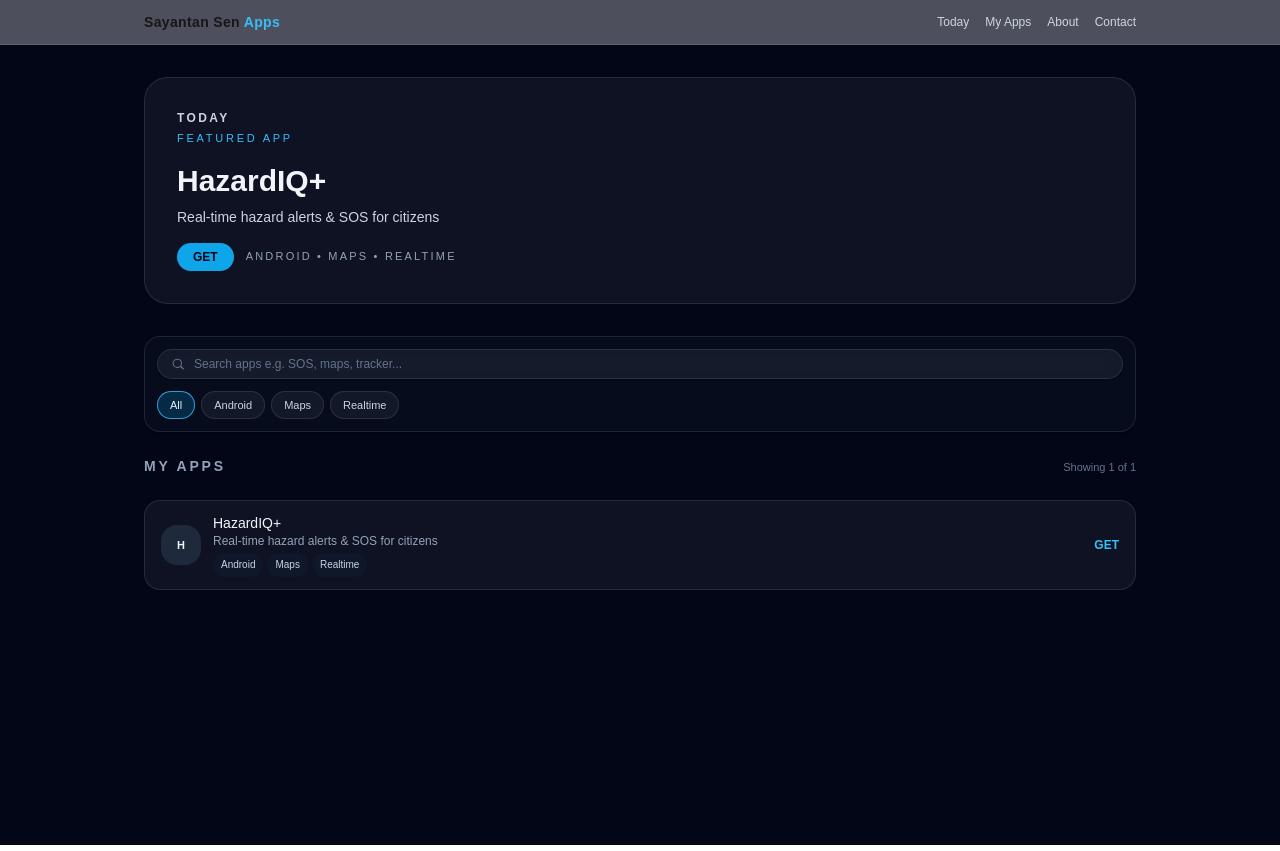
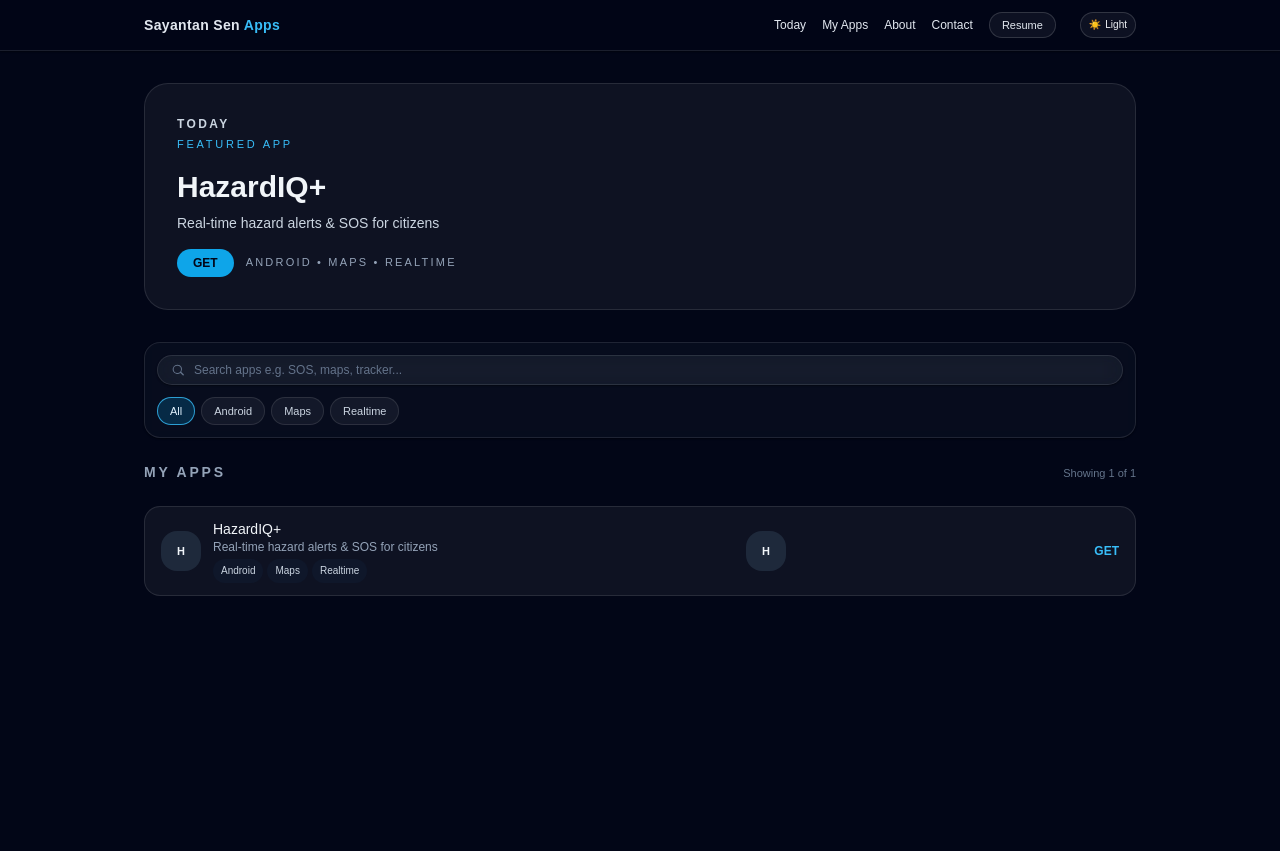
Before and after one commit to sayanos-06/MyPortfolio, a Next.js app: page / in a window 1280 px wide. Built offline with nearby package versions, Linux system fonts and the light colour scheme.

Commit message:
Added theme and resume

```diff
--- a/src/app/apps/[slug]/page.tsx
+++ b/src/app/apps/[slug]/page.tsx
@@ -3,6 +3,7 @@
 import { useParams } from "next/navigation";
 import { APPS } from "@/data/apps";
 import ScreenCarousel from "@/components/ScreenCarousel";
+import { motion } from "framer-motion";
 
 export default function AppPage() {
   // useParams reads the slug from the URL on the client
@@ -32,10 +33,16 @@ export default function AppPage() {
       <section className="mx-auto max-w-5xl px-4 py-10 space-y-8">
         {/* Header */}
         <header className="flex flex-col gap-4 sm:flex-row sm:items-center sm:justify-between">
-          <div className="flex items-center gap-4">
-            <div className="flex h-14 w-14 items-center justify-center rounded-3xl bg-slate-800 text-lg font-semibold">
+          <motion.div
+            layoutId={`card-${app.slug}`}
+            className="flex items-center gap-4"
+          >
+            <motion.div
+              layoutId={`icon-${app.slug}`}
+              className="flex h-14 w-14 items-center justify-center rounded-3xl bg-slate-800 text-lg font-semibold"
+            >
               {app.name.charAt(0)}
-            </div>
+            </motion.div>
             <div>
               <h1 className="text-2xl font-semibold">{app.name}</h1>
               <p className="text-sm text-slate-400">{app.subtitle}</p>
@@ -48,7 +55,7 @@ export default function AppPage() {
                 </div>
               )}
             </div>
-          </div>
+          </motion.div>
 
           <div className="flex flex-wrap items-center gap-3">
             {app.linkPlayStore || app.linkApk || app.linkGitHub ? (
--- a/src/app/layout.tsx
+++ b/src/app/layout.tsx
@@ -1,5 +1,6 @@
 import type { Metadata } from "next";
 import { Geist, Geist_Mono } from "next/font/google";
+import { ToastProvider } from "@/components/ToastProvider";
 import "./globals.css";
 import NavBar from "@/components/NavBar";
 import PageTransition from "@/components/PageTransition";
@@ -15,8 +16,8 @@ const geistMono = Geist_Mono({
 });
 
 export const metadata: Metadata = {
-  title: "Create Next App",
-  description: "Generated by create next app",
+  title: "Sayantan Sen Apps",
+  description: "App Store style portfolio",
 };
 
 export default function RootLayout({
@@ -26,9 +27,11 @@ export default function RootLayout({
 }>) {
   return (
     <html lang="en">
-      <body className={`${geistSans.variable} ${geistMono.variable}`}>
-        <NavBar />
-        <PageTransition>{children}</PageTransition>
+      <body className="bg-slate-950 text-slate-100 dark:bg-slate-50 dark:text-slate-900">
+        <ToastProvider>
+          <NavBar />
+          <PageTransition>{children}</PageTransition>
+        </ToastProvider>
       </body>
     </html>
   );
--- a/src/components/AppCard.tsx
+++ b/src/components/AppCard.tsx
@@ -3,14 +3,18 @@
 import { motion } from "framer-motion";
 import Link from "next/link";
 import { AppItem } from "@/data/apps";
+import { useToast } from "@/components/ToastProvider";
 
 type AppCardProps = {
   app: AppItem;
 };
 
 export default function AppCard({ app }: AppCardProps) {
+const { showToast } = useToast();
+
   return (
     <motion.div
+      layoutId={`card-${app.slug}`}
       whileHover={{ y: -4, scale: 1.01 }}
       whileTap={{ scale: 0.98 }}
       transition={{ duration: 0.15 }}
@@ -41,11 +45,26 @@ export default function AppCard({ app }: AppCardProps) {
             </div>
           </div>
         </div>
-
+        <div className="flex items-center gap-3">
+          <motion.div
+            layoutId={`icon-${app.slug}`}
+            className="flex h-10 w-10 items-center justify-center rounded-2xl bg-slate-800 text-[11px] font-semibold"
+          >
+            {app.name.charAt(0)}
+          </motion.div>
+          {/* text ... */}
+        </div>
         {/* For now this is just text, no click handler needed */}
-        <span className="text-xs font-semibold text-sky-400">
+        <button
+          type="button"
+          onClick={(e) => {
+            e.preventDefault(); // stop navigation for GET button
+            showToast(`Opening details for ${app.name}…`);
+          }}
+          className="text-xs font-semibold text-sky-400 hover:text-sky-300"
+        >
           GET
-        </span>
+        </button>
       </Link>
     </motion.div>
   );
--- a/src/components/NavBar.tsx
+++ b/src/components/NavBar.tsx
@@ -1,17 +1,121 @@
-export default function Navbar() {
+"use client";
+
+import Link from "next/link";
+import { useEffect, useState } from "react";
+
+const THEME_KEY = "portfolio-theme";
+
+function getInitialTheme(): "light" | "dark" {
+  if (typeof window === "undefined") return "dark";
+  const stored = window.localStorage.getItem(THEME_KEY);
+  if (stored === "light" || stored === "dark") return stored;
+
+  // follow system preference first time
+  const prefersDark = window.matchMedia("(prefers-color-scheme: dark)").matches;
+  return prefersDark ? "dark" : "light";
+}
+
+export default function NavBar() {
+  const [theme, setTheme] = useState<"light" | "dark">("dark");
+  const [showResume, setShowResume] = useState(false);
+
+  // sync with document + localStorage
+  useEffect(() => {
+    const initial = getInitialTheme();
+    setTheme(initial);
+  }, []);
+
+  useEffect(() => {
+    if (typeof document === "undefined") return;
+    const root = document.documentElement;
+    if (theme === "dark") {
+      root.classList.add("dark");
+    } else {
+      root.classList.remove("dark");
+    }
+    window.localStorage.setItem(THEME_KEY, theme);
+  }, [theme]);
+
+  const toggleTheme = () =>
+    setTheme((prev) => (prev === "dark" ? "light" : "dark"));
+
   return (
-    <header className="sticky top-0 z-20 border-b border-white/10 bg-slate-950/70 backdrop-blur">
-      <div className="mx-auto flex max-w-5xl items-center justify-between px-4 py-3">
-        <span className="text-sm font-semibold tracking-wide">
-          Sayantan Sen<span className="text-sky-400"> Apps</span>
-        </span>
-        <nav className="flex gap-4 text-xs text-slate-300">
-          <button>Today</button>
-          <button>My Apps</button>
-          <button>About</button>
-          <button>Contact</button>
-        </nav>
-      </div>
-    </header>
+    <>
+      <header className="sticky top-0 z-30 border-b border-white/10 bg-slate-950/70 text-xs text-slate-200 shadow-sm shadow-black/40 backdrop-blur dark:bg-slate-50/70 dark:text-slate-900">
+        <div className="mx-auto flex max-w-5xl items-center justify-between px-4 py-3">
+          <Link href="/" className="text-sm font-semibold tracking-wide">
+            Sayantan Sen <span className="text-sky-400">Apps</span>
+          </Link>
+
+          <nav className="flex items-center gap-4">
+            <button className="hover:underline">Today</button>
+            <button className="hover:underline">My Apps</button>
+            <button className="hover:underline">About</button>
+            <button className="hover:underline">Contact</button>
+            <button
+              type="button"
+              onClick={() => setShowResume(true)}
+              className="rounded-full border border-white/15 bg-white/5 px-3 py-1 text-[11px] font-medium hover:bg-white/10 dark:border-slate-300/70 dark:bg-white/80 dark:text-slate-900 dark:hover:bg-white"
+            >
+              Resume
+            </button>
+
+
+            {/* Theme toggle */}
+            <button
+              type="button"
+              onClick={toggleTheme}
+              className="ml-2 flex items-center gap-1 rounded-full border border-white/15 bg-white/5 px-2 py-1 text-[10px] font-medium text-slate-100 hover:bg-white/10 dark:border-slate-300/70 dark:bg-white/80 dark:text-slate-900 dark:hover:bg-white"
+            >
+              <span aria-hidden="true">
+                {theme === "dark" ? "🌙" : "☀️"}
+              </span>
+              <span>{theme === "dark" ? "Dark" : "Light"}</span>
+            </button>
+          </nav>
+        </div>
+      </header>
+      {showResume && (
+        <div className="fixed inset-0 z-50 flex items-center justify-center bg-black/60 backdrop-blur-sm">
+          <div className="max-w-sm rounded-3xl border border-white/10 bg-slate-950/95 p-5 text-xs text-slate-100 shadow-xl dark:bg-white dark:text-slate-900">
+            <div className="mb-3 flex items-start justify-between gap-3">
+              <div>
+                <h2 className="text-sm font-semibold">
+                  Resume – Sayantan Sen
+                </h2>
+                <p className="mt-1 text-[11px] text-slate-400 dark:text-slate-600">
+                  Download or view my resume as a PDF.
+                </p>
+              </div>
+              <button
+                type="button"
+                onClick={() => setShowResume(false)}
+                className="rounded-full bg-white/10 px-2 py-1 text-[11px] hover:bg-white/20 dark:bg-slate-200/80 dark:hover:bg-slate-200"
+              >
+                ✕
+              </button>
+            </div>
+
+            <div className="space-y-2">
+              <a
+                href="/resume.pdf"
+                target="_blank"
+                rel="noreferrer"
+                className="block w-full rounded-2xl bg-sky-500 px-3 py-2 text-center text-[11px] font-semibold text-slate-950 hover:bg-sky-400"
+              >
+                View Resume
+              </a>
+              <a
+                href="/resume.pdf"
+                download
+                className="block w-full rounded-2xl border border-white/20 bg-white/5 px-3 py-2 text-center text-[11px] font-medium text-slate-100 hover:bg-white/10 dark:border-slate-300/70 dark:bg-white/80 dark:text-slate-900 dark:hover:bg-white"
+              >
+                Download PDF
+              </a>
+            </div>
+          </div>
+        </div>
+      )}
+    </>
   );
 }
--- a/src/components/PageTransition.tsx
+++ b/src/components/PageTransition.tsx
@@ -1,6 +1,6 @@
 "use client";
 
-import { motion, AnimatePresence } from "framer-motion";
+import { motion, AnimatePresence, LayoutGroup } from "framer-motion";
 import { usePathname } from "next/navigation";
 
 export default function PageTransition({
@@ -11,6 +11,7 @@ export default function PageTransition({
   const pathname = usePathname();
 
   return (
+    <LayoutGroup>
       <AnimatePresence mode="wait">
         <motion.div
           key={pathname}
@@ -22,5 +23,6 @@ export default function PageTransition({
           {children}
         </motion.div>
       </AnimatePresence>
+    </LayoutGroup>
   );
 }
--- /dev/null
+++ b/src/components/ToastProvider.tsx
@@ -0,0 +1,62 @@
+"use client";
+
+import {
+  createContext,
+  useCallback,
+  useContext,
+  useState,
+  useEffect,
+} from "react";
+import { AnimatePresence, motion } from "framer-motion";
+
+type ToastContextValue = {
+  showToast: (message: string) => void;
+};
+
+const ToastContext = createContext<ToastContextValue | undefined>(undefined);
+
+export function ToastProvider({ children }: { children: React.ReactNode }) {
+  const [message, setMessage] = useState<string | null>(null);
+
+  const showToast = useCallback((msg: string) => {
+    setMessage(msg);
+  }, []);
+
+  // auto-hide after 2.5s
+  useEffect(() => {
+    if (!message) return;
+    const id = setTimeout(() => setMessage(null), 2500);
+    return () => clearTimeout(id);
+  }, [message]);
+
+  return (
+    <ToastContext.Provider value={{ showToast }}>
+      {children}
+
+      <AnimatePresence>
+        {message && (
+          <motion.div
+            key="toast"
+            initial={{ opacity: 0, y: 40 }}
+            animate={{ opacity: 1, y: 0 }}
+            exit={{ opacity: 0, y: 40 }}
+            transition={{ duration: 0.2 }}
+            className="pointer-events-none fixed inset-x-0 bottom-6 z-[60] flex justify-center px-4"
+          >
+            <div className="pointer-events-auto max-w-md rounded-full border border-white/10 bg-slate-900/90 px-4 py-2 text-xs text-slate-100 shadow-lg shadow-black/60 backdrop-blur dark:bg-slate-800/95 dark:border-slate-600">
+              {message}
+            </div>
+          </motion.div>
+        )}
+      </AnimatePresence>
+    </ToastContext.Provider>
+  );
+}
+
+export function useToast() {
+  const ctx = useContext(ToastContext);
+  if (!ctx) {
+    throw new Error("useToast must be used inside <ToastProvider>");
+  }
+  return ctx;
+}
--- a/tailwind.config.js
+++ b/tailwind.config.js
@@ -1,5 +1,6 @@
 /** @type {import('tailwindcss').Config} */
 module.exports = {
+  darkMode: "class",
   content: [
     "./src/app/**/*.{js,ts,jsx,tsx,mdx}",
     "./src/components/**/*.{js,ts,jsx,tsx,mdx}",
```
Also changed, not shown: 1 other file (tests, documents, lock files or other folders). Lines whose indentation alone changed are shown as unchanged.
